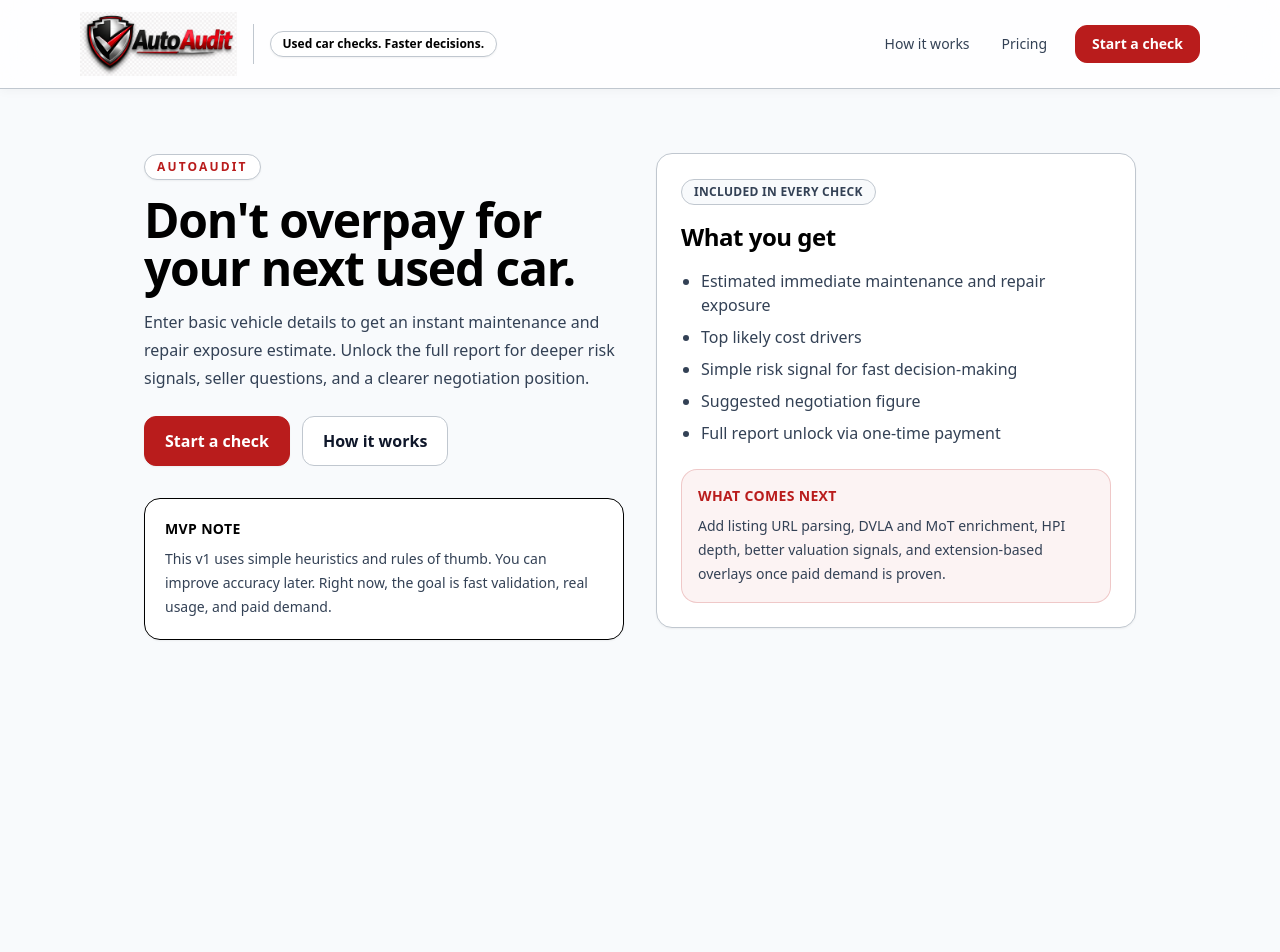
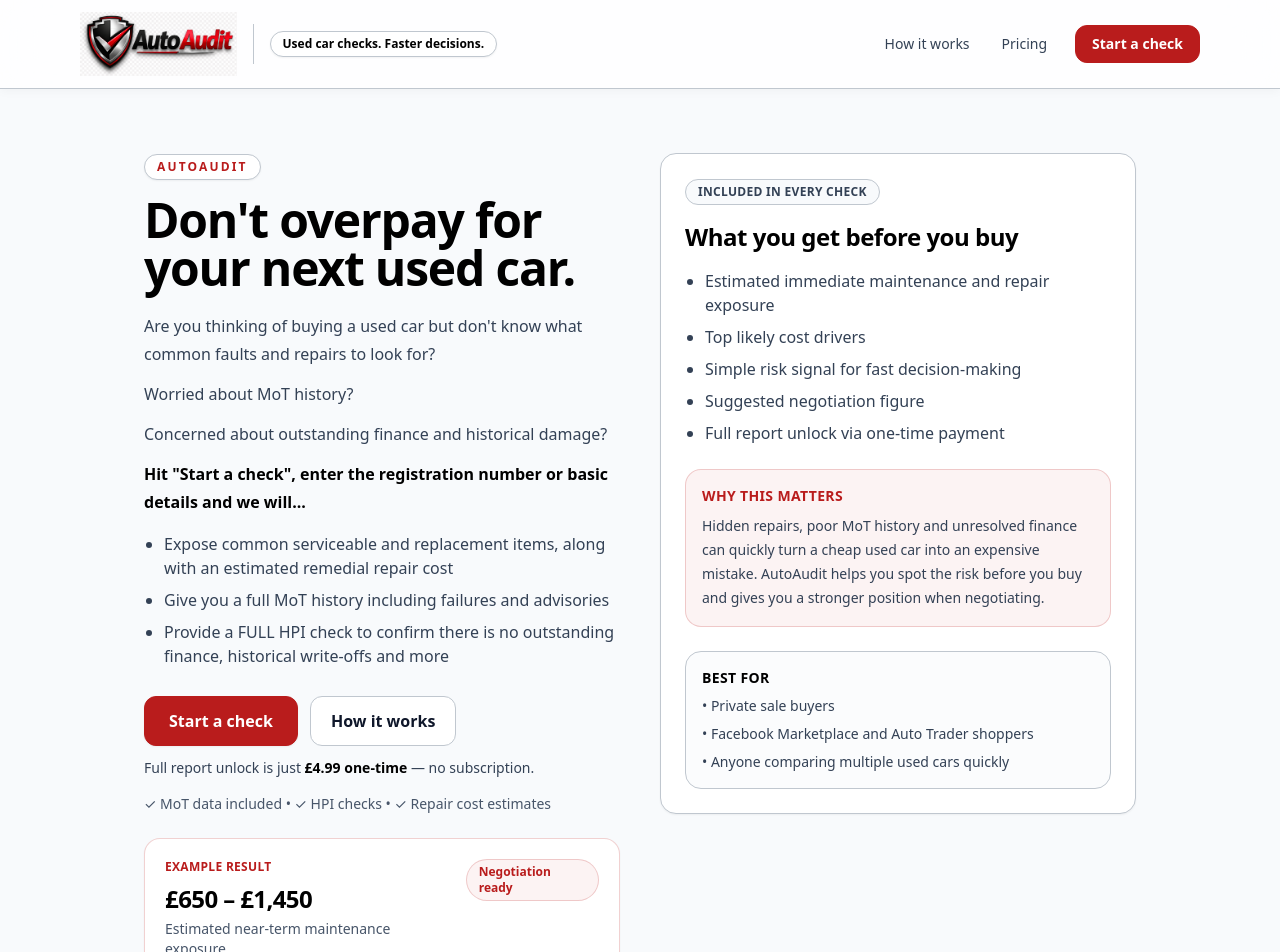
Before and after one commit to mickleethirty-vendium/autoaudit, a Next.js app: page / in a window 1280 px wide. Shown: the top 952 px of the page. Before the commit the page ends 800 px from the top, so only its background shows below. Built offline with nearby package versions, Linux system fonts and the light colour scheme.

Commit message:
more UI updates

```diff
--- a/app/page.tsx
+++ b/app/page.tsx
@@ -3,7 +3,7 @@ import Link from "next/link";
 export default function HomePage() {
   return (
     <div className="mx-auto max-w-5xl px-4 py-10">
-      <div className="grid gap-8 md:grid-cols-2 md:items-start">
+      <div className="grid gap-10 md:grid-cols-2 md:items-start">
         <div>
           <div className="inline-flex items-center rounded-full border border-[var(--aa-silver)] bg-white px-3 py-1 text-xs font-semibold uppercase tracking-[0.18em] text-[#b91c1c] shadow-sm">
             AutoAudit
@@ -13,16 +13,40 @@ export default function HomePage() {
             Don&apos;t overpay for your next used car.
           </h1>
 
-          <p className="mt-4 max-w-xl text-base leading-7 text-slate-700">
-            Enter basic vehicle details to get an instant maintenance and repair
-            exposure estimate. Unlock the full report for deeper risk signals,
-            seller questions, and a clearer negotiation position.
-          </p>
+          <div className="mt-5 max-w-xl space-y-3 text-base leading-7 text-slate-700">
+            <p>
+              Are you thinking of buying a used car but don&apos;t know what
+              common faults and repairs to look for?
+            </p>
 
-          <div className="mt-6 flex flex-wrap gap-3">
+            <p>Worried about MoT history?</p>
+
+            <p>Concerned about outstanding finance and historical damage?</p>
+
+            <p className="font-semibold text-black">
+              Hit &quot;Start a check&quot;, enter the registration number or
+              basic details and we will...
+            </p>
+          </div>
+
+          <ul className="mt-4 max-w-xl list-disc space-y-2 pl-5 text-slate-700">
+            <li>
+              Expose common serviceable and replacement items, along with an
+              estimated remedial repair cost
+            </li>
+            <li>
+              Give you a full MoT history including failures and advisories
+            </li>
+            <li>
+              Provide a FULL HPI check to confirm there is no outstanding
+              finance, historical write-offs and more
+            </li>
+          </ul>
+
+          <div className="mt-7 flex flex-wrap gap-3">
             <Link
               href="/check"
-              className="inline-flex items-center justify-center rounded-xl border border-[#b91c1c] bg-[#b91c1c] px-5 py-3 font-semibold text-white shadow-sm transition hover:bg-[#991b1b] hover:shadow-md"
+              className="inline-flex items-center justify-center rounded-xl border border-[#b91c1c] bg-[#b91c1c] px-6 py-3 font-semibold text-white shadow-sm transition hover:bg-[#991b1b] hover:shadow-md"
             >
               Start a check
             </Link>
@@ -33,6 +57,40 @@ export default function HomePage() {
             >
               How it works
             </Link>
+          </div>
+
+          <div className="mt-3 text-sm font-medium text-slate-700">
+            Full report unlock is just <span className="font-bold text-black">£4.99 one-time</span> — no subscription.
+          </div>
+
+          <div className="mt-4 text-sm text-slate-600">
+            ✓ MoT data included • ✓ HPI checks • ✓ Repair cost estimates
+          </div>
+
+          <div className="mt-6 rounded-2xl border border-[#b91c1c]/20 bg-white p-5 shadow-sm">
+            <div className="flex items-start justify-between gap-4">
+              <div>
+                <div className="text-xs font-semibold uppercase tracking-wide text-[#b91c1c]">
+                  Example result
+                </div>
+                <div className="mt-2 text-2xl font-extrabold tracking-tight text-black">
+                  £650 – £1,450
+                </div>
+                <div className="mt-1 text-sm text-slate-600">
+                  Estimated near-term maintenance exposure
+                </div>
+              </div>
+
+              <span className="inline-flex items-center rounded-full border border-[#b91c1c]/20 bg-[#b91c1c]/5 px-3 py-1 text-xs font-semibold text-[#b91c1c]">
+                Negotiation ready
+              </span>
+            </div>
+
+            <div className="mt-4 grid gap-2 text-sm text-slate-700">
+              <div>• Timing belt replacement risk flagged</div>
+              <div>• Recent MoT advisories detected</div>
+              <div>• Suggested negotiation position included</div>
+            </div>
           </div>
 
           <div className="mt-8 rounded-2xl border border-black bg-white p-5 text-sm text-slate-700 shadow-sm">
@@ -52,7 +110,9 @@ export default function HomePage() {
             Included in every check
           </div>
 
-          <h2 className="mt-4 text-2xl font-bold text-black">What you get</h2>
+          <h2 className="mt-4 text-2xl font-bold text-black">
+            What you get before you buy
+          </h2>
 
           <ul className="mt-4 list-disc space-y-2 pl-5 text-slate-700">
             <li>Estimated immediate maintenance and repair exposure</li>
@@ -64,13 +124,25 @@ export default function HomePage() {
 
           <div className="mt-6 rounded-2xl border border-[#b91c1c]/20 bg-[#b91c1c]/5 p-4 text-sm text-slate-700">
             <div className="font-semibold uppercase tracking-wide text-[#b91c1c]">
-              What comes next
+              Why this matters
             </div>
             <p className="mt-2 leading-6">
-              Add listing URL parsing, DVLA and MoT enrichment, HPI depth,
-              better valuation signals, and extension-based overlays once paid
-              demand is proven.
+              Hidden repairs, poor MoT history and unresolved finance can
+              quickly turn a cheap used car into an expensive mistake.
+              AutoAudit helps you spot the risk before you buy and gives you a
+              stronger position when negotiating.
             </p>
+          </div>
+
+          <div className="mt-6 rounded-2xl border border-[var(--aa-silver)] bg-slate-50/60 p-4 text-sm text-slate-700">
+            <div className="font-semibold uppercase tracking-wide text-black">
+              Best for
+            </div>
+            <div className="mt-2 grid gap-2">
+              <div>• Private sale buyers</div>
+              <div>• Facebook Marketplace and Auto Trader shoppers</div>
+              <div>• Anyone comparing multiple used cars quickly</div>
+            </div>
           </div>
         </div>
       </div>
```
